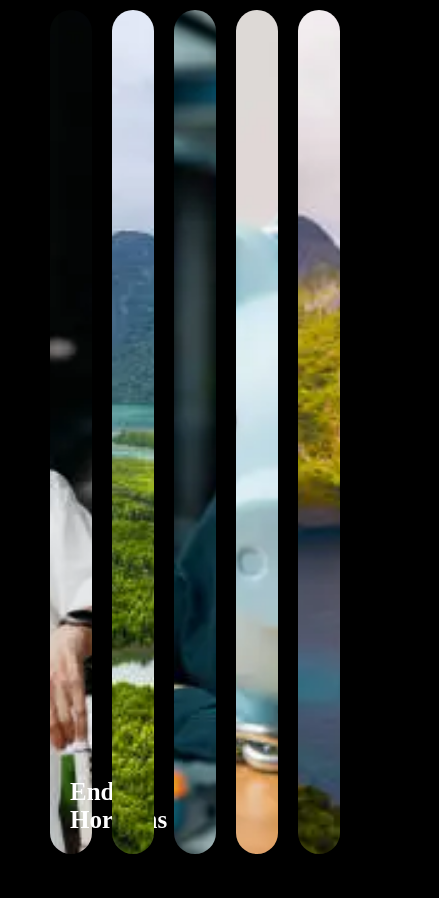
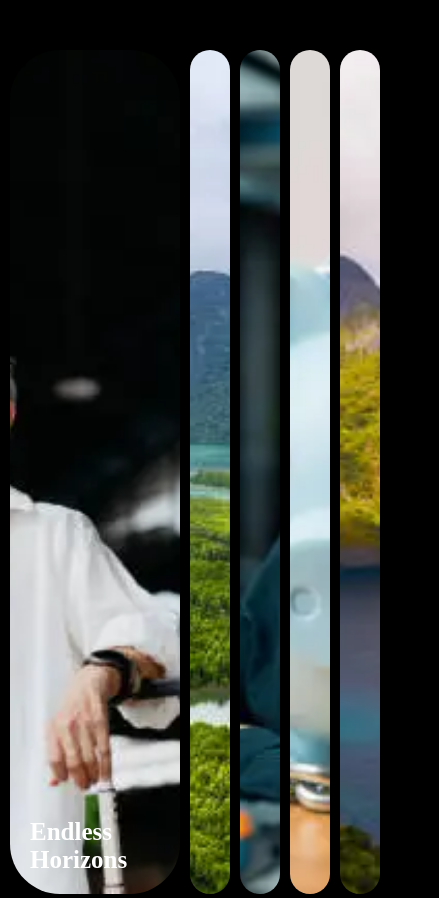
Before and after one commit to imashatharushi/Expanding-cards, a plain HTML site: page index.html in a window 390 px wide. Shown: the whole page, 439 px wide, since content can reach past the window. Before the commit the page ends 858 px from the top, so only its background shows below. Drawn offline with Linux system fonts and the light colour scheme.

Commit message:
responsive

```diff
--- a/assests/css/style.css
+++ b/assests/css/style.css
@@ -46,3 +46,21 @@ img{
 .active h4{
     opacity: 1 !important;
 }
+
+/* responsive */
+@media(max-width:768px){
+    .container{
+    padding: 50px 10px;
+    gap: 10px;
+}
+    .container > div{
+        width: 40px;
+    }
+}
+
+@media(max-width:768){
+    .container > div:nth-child(4),
+    .container > div:nth-child(5){
+        display: none;
+    }
+}
```
